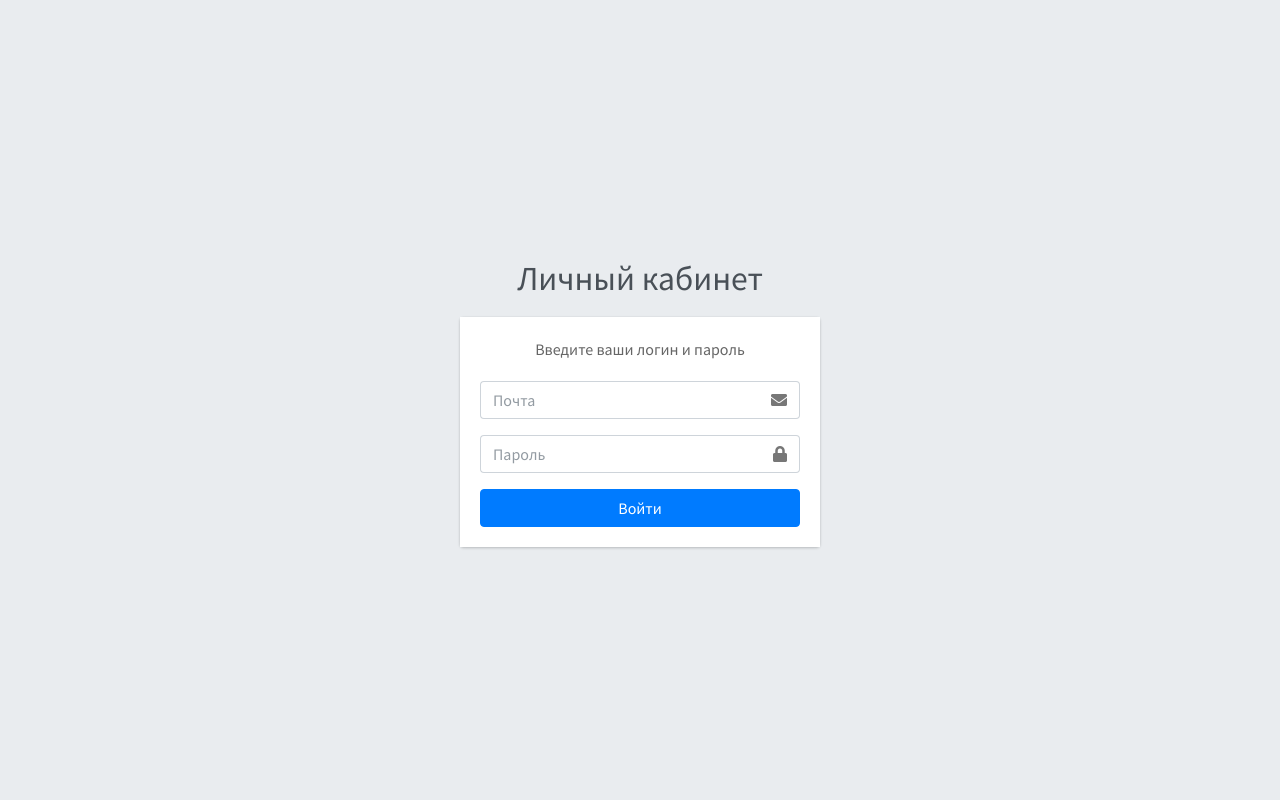
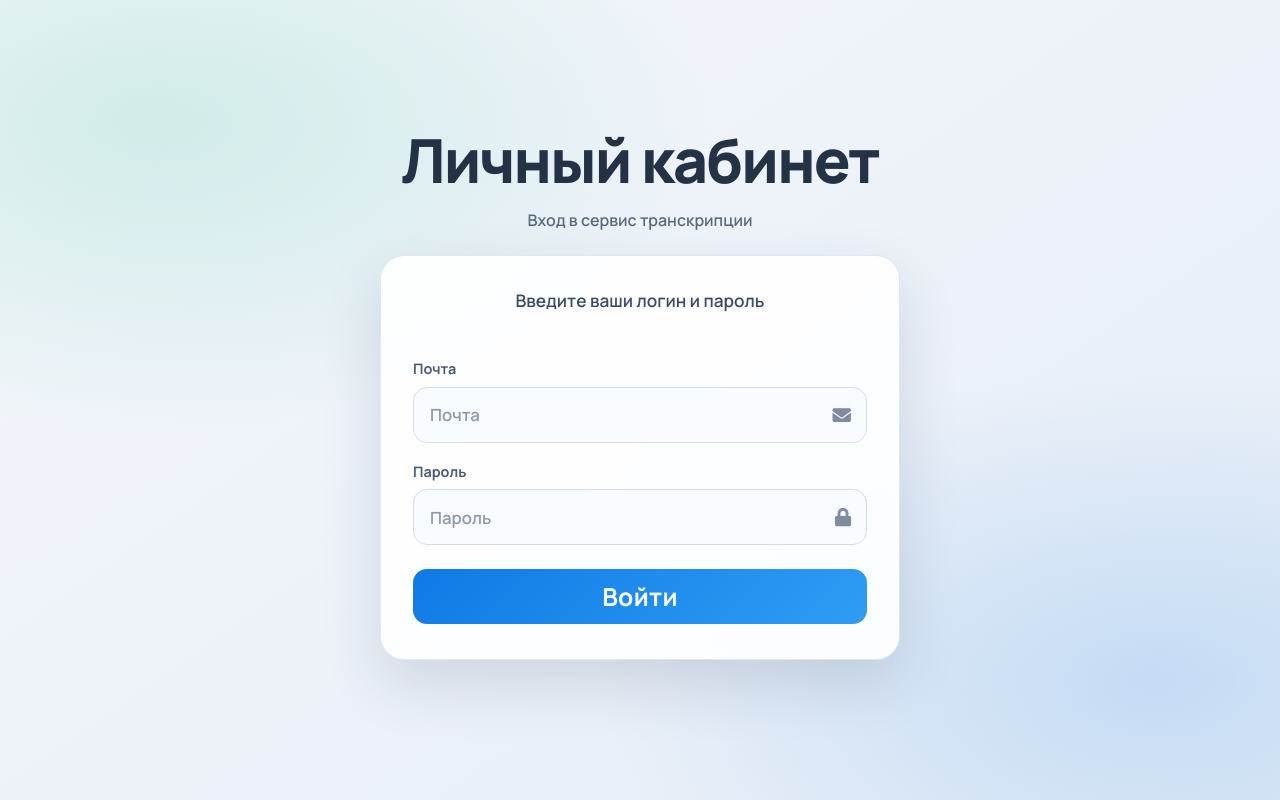
Before and after one commit to kokos02r2/transcribation_common, a Python web app: template app/templates/login.html in a window 1280 px wide. Run offline with Jinja, Linux system fonts and the light colour scheme; the template is opened without the code that fills it, so the values that code supplies are empty; some libraries are stand-ins or nearby versions.

Commit message:
new style login page

```diff
--- /dev/null
+++ b/app/static/css/login.css
@@ -0,0 +1,154 @@
+:root {
+  --login-bg-start: #f4f7fb;
+  --login-bg-end: #e6edf7;
+  --login-card-bg: rgba(255, 255, 255, 0.9);
+  --login-card-border: rgba(32, 67, 112, 0.12);
+  --login-text-main: #1f2a3b;
+  --login-text-muted: #5b6a80;
+  --login-accent: #0f7ae5;
+  --login-accent-strong: #0a61c2;
+  --login-input-border: #d2ddea;
+  --login-input-bg: #f8fbff;
+}
+
+body.login-page.login-modern {
+  min-height: 100vh;
+  font-family: "Manrope", sans-serif;
+  background:
+    radial-gradient(900px 500px at 12% 15%, rgba(56, 189, 154, 0.18), transparent 62%),
+    radial-gradient(900px 500px at 90% 85%, rgba(15, 122, 229, 0.16), transparent 62%),
+    linear-gradient(145deg, var(--login-bg-start), var(--login-bg-end));
+  color: var(--login-text-main);
+}
+
+.login-shell {
+  width: min(92vw, 520px);
+  margin: 0 auto;
+}
+
+.login-logo-modern {
+  margin-bottom: 1.4rem;
+  text-align: center;
+}
+
+.login-logo-modern h1 {
+  margin: 0;
+  font-size: clamp(2.3rem, 7vw, 3.8rem);
+  font-weight: 800;
+  letter-spacing: -0.03em;
+  color: #243246;
+}
+
+.login-logo-modern p {
+  margin: 0.7rem 0 0;
+  font-size: 1rem;
+  font-weight: 600;
+  color: var(--login-text-muted);
+}
+
+.login-card-modern {
+  border: 1px solid var(--login-card-border);
+  border-radius: 24px;
+  box-shadow: 0 24px 60px rgba(25, 45, 72, 0.14);
+  overflow: hidden;
+  background: var(--login-card-bg);
+  backdrop-filter: blur(6px);
+}
+
+.login-card-modern .login-card-body {
+  border-radius: 24px;
+  padding: 2rem 2rem 2.2rem;
+  background: transparent;
+}
+
+.login-form-modern {
+  margin-top: 0.5rem;
+}
+
+.login-box-msg {
+  margin-bottom: 1.4rem;
+  font-size: 1.08rem;
+  font-weight: 600;
+  color: #3c4b61;
+}
+
+.login-label {
+  margin-bottom: 0.45rem;
+  font-size: 0.9rem;
+  font-weight: 700;
+  color: #4b5b73;
+}
+
+.input-group-modern {
+  position: relative;
+}
+
+.input-group-modern .input-icon {
+  position: absolute;
+  top: 50%;
+  right: 1rem;
+  transform: translateY(-50%);
+  font-size: 1.15rem;
+  color: #7f8ba0;
+  pointer-events: none;
+}
+
+.form-control-modern {
+  height: 3.5rem;
+  border: 1px solid var(--login-input-border);
+  border-radius: 14px;
+  background: var(--login-input-bg);
+  font-size: 1.05rem;
+  font-weight: 600;
+  color: #1e2a3d;
+  padding: 0.8rem 3rem 0.8rem 1rem;
+  transition: border-color 0.18s ease, box-shadow 0.18s ease, background-color 0.18s ease;
+}
+
+.form-control-modern::placeholder {
+  color: #8d98a9;
+}
+
+.form-control-modern:focus {
+  border-color: var(--login-accent);
+  box-shadow: 0 0 0 0.24rem rgba(15, 122, 229, 0.14);
+  background: #ffffff;
+}
+
+.btn-login-modern {
+  height: 3.4rem;
+  border: none;
+  border-radius: 14px;
+  background: linear-gradient(135deg, var(--login-accent), #2f9df4);
+  font-size: 1.55rem;
+  font-weight: 700;
+  letter-spacing: 0.01em;
+  transition: transform 0.14s ease, box-shadow 0.14s ease, background 0.14s ease;
+}
+
+.btn-login-modern:hover,
+.btn-login-modern:focus {
+  background: linear-gradient(135deg, var(--login-accent-strong), var(--login-accent));
+  transform: translateY(-1px);
+  box-shadow: 0 12px 24px rgba(15, 122, 229, 0.26);
+}
+
+#errorMsg {
+  margin-top: 0.8rem;
+  font-size: 0.9rem;
+  font-weight: 600;
+}
+
+@media (max-width: 576px) {
+  .login-shell {
+    width: min(94vw, 520px);
+  }
+
+  .login-card-modern .login-card-body {
+    padding: 1.4rem 1.1rem 1.5rem;
+  }
+
+  .btn-login-modern {
+    font-size: 1.35rem;
+  }
+}
--- a/app/templates/login.html
+++ b/app/templates/login.html
@@ -6,51 +6,51 @@
     <title>Сервис транскрипции | Личный кабинет</title>
     <link
       rel="stylesheet"
-      href="https://fonts.googleapis.com/css?family=Source+Sans+Pro:300,400,400i,700&display=fallback"
+      href="https://fonts.googleapis.com/css2?family=Manrope:wght@500;600;700;800&display=swap"
     />
     <link rel="stylesheet" href="/static/css/all.min.css" />
     <link rel="stylesheet" href="/static/css/adminlte.min.css" />
+    <link rel="stylesheet" href="/static/css/login.css" />
   </head>
-  <body class="hold-transition login-page">
-    <div class="login-box">
-      <div class="login-logo">
-        <a href="#"><b>Личный кабинет</b></a>
+  <body class="hold-transition login-page login-modern">
+    <div class="login-shell">
+      <div class="login-logo login-logo-modern">
+        <h1>Личный кабинет</h1>
+        <p>Вход в сервис транскрипции</p>
       </div>
-      <div class="card">
+      <div class="card login-card-modern">
         <div class="card-body login-card-body">
           <p class="login-box-msg">Введите ваши логин и пароль</p>
-          <form id="loginForm">
-            <div class="input-group mb-3">
+          <form id="loginForm" class="login-form-modern">
+            <div class="form-group mb-3">
+              <label class="form-label login-label" for="email">Почта</label>
+              <div class="input-group-modern">
+                <span class="fas fa-envelope input-icon"></span>
               <input
                 type="email"
                 id="email"
-                class="form-control"
+                class="form-control form-control-modern"
                 placeholder="Почта"
                 required
               />
-              <div class="input-group-append">
-                <div class="input-group-text">
-                  <span class="fas fa-envelope"></span>
-                </div>
               </div>
             </div>
-            <div class="input-group mb-3">
+            <div class="form-group mb-4">
+              <label class="form-label login-label" for="password">Пароль</label>
+              <div class="input-group-modern">
+                <span class="fas fa-lock input-icon"></span>
               <input
                 type="password"
                 id="password"
-                class="form-control"
+                class="form-control form-control-modern"
                 placeholder="Пароль"
                 required
               />
-              <div class="input-group-append">
-                <div class="input-group-text">
-                  <span class="fas fa-lock"></span>
-                </div>
               </div>
             </div>
             <div class="row">
               <div class="col-12">
-                <button type="submit" class="btn btn-primary btn-block">
+                <button type="submit" class="btn btn-primary btn-block btn-login-modern">
                   Войти
                 </button>
               </div>
```
